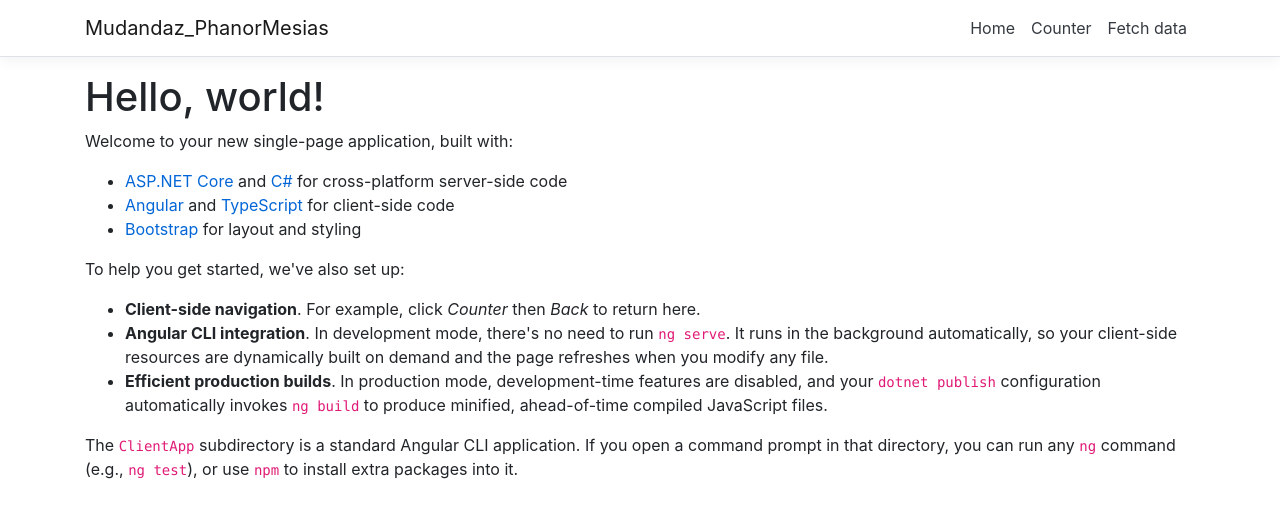
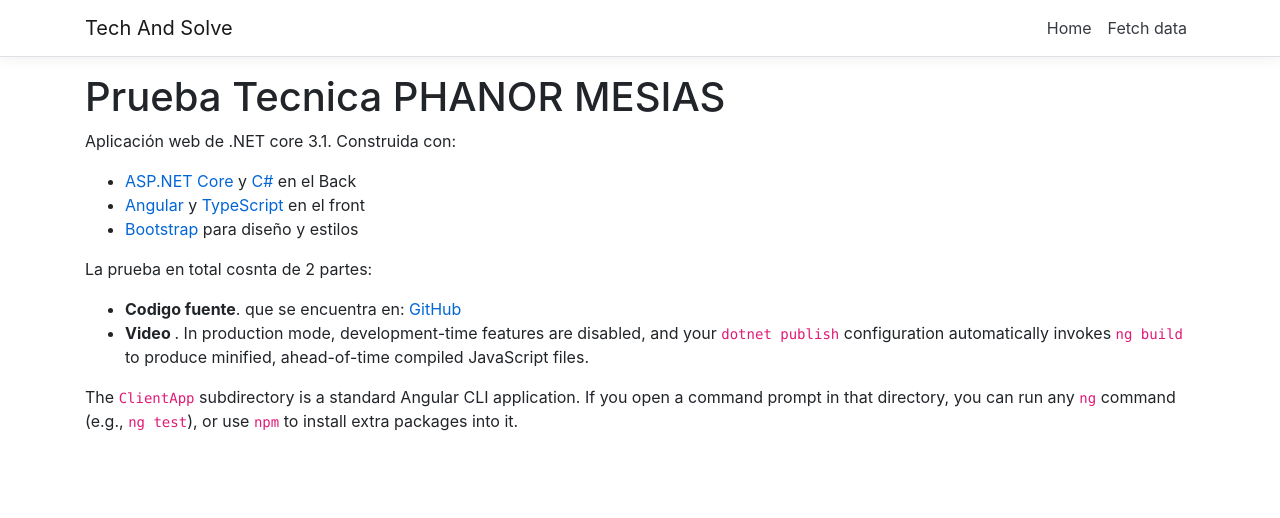
Before and after one commit to phadi/Mudandaz_PhanorMesias, an Angular app in the folder Mudandaz_PhanorMesias/ClientApp/: page / in a window 1280 px wide. Shown: the top 518 px of the page. Built offline with nearby package versions, Linux system fonts and the light colour scheme.

Commit message:
Primer commit

```diff
--- a/Mudandaz_PhanorMesias/ClientApp/src/app/home/home.component.html
+++ b/Mudandaz_PhanorMesias/ClientApp/src/app/home/home.component.html
@@ -1,14 +1,13 @@
-<h1>Hello, world!</h1>
-<p>Welcome to your new single-page application, built with:</p>
+<h1>Prueba Tecnica PHANOR MESIAS</h1>
+<p>Aplicación web de .NET core 3.1. Construida con:</p>
 <ul>
-  <li><a href='https://get.asp.net/'>ASP.NET Core</a> and <a href='https://msdn.microsoft.com/en-us/library/67ef8sbd.aspx'>C#</a> for cross-platform server-side code</li>
-  <li><a href='https://angular.io/'>Angular</a> and <a href='http://www.typescriptlang.org/'>TypeScript</a> for client-side code</li>
-  <li><a href='http://getbootstrap.com/'>Bootstrap</a> for layout and styling</li>
+  <li><a href='https://get.asp.net/'>ASP.NET Core</a> y <a href='https://msdn.microsoft.com/en-us/library/67ef8sbd.aspx'>C#</a> en el Back</li>
+  <li><a href='https://angular.io/'>Angular</a> y <a href='http://www.typescriptlang.org/'>TypeScript</a> en el front</li>
+  <li><a href='http://getbootstrap.com/'>Bootstrap</a> para diseño y estilos</li>
 </ul>
-<p>To help you get started, we've also set up:</p>
+<p>La prueba en total cosnta de 2 partes:</p>
 <ul>
-  <li><strong>Client-side navigation</strong>. For example, click <em>Counter</em> then <em>Back</em> to return here.</li>
-  <li><strong>Angular CLI integration</strong>. In development mode, there's no need to run <code>ng serve</code>. It runs in the background automatically, so your client-side resources are dynamically built on demand and the page refreshes when you modify any file.</li>
-  <li><strong>Efficient production builds</strong>. In production mode, development-time features are disabled, and your <code>dotnet publish</code> configuration automatically invokes <code>ng build</code> to produce minified, ahead-of-time compiled JavaScript files.</li>
+  <li><strong>Codigo fuente</strong>. que se encuentra en: <a href='https://github.com/phadi/Mudandaz_PhanorMesias.git'>GitHub</a> </li>
+  <li><strong>Video </strong>. In production mode, development-time features are disabled, and your <code>dotnet publish</code> configuration automatically invokes <code>ng build</code> to produce minified, ahead-of-time compiled JavaScript files.</li>
 </ul>
 <p>The <code>ClientApp</code> subdirectory is a standard Angular CLI application. If you open a command prompt in that directory, you can run any <code>ng</code> command (e.g., <code>ng test</code>), or use <code>npm</code> to install extra packages into it.</p>
--- a/Mudandaz_PhanorMesias/ClientApp/src/app/nav-menu/nav-menu.component.html
+++ b/Mudandaz_PhanorMesias/ClientApp/src/app/nav-menu/nav-menu.component.html
@@ -3,7 +3,7 @@
     class="navbar navbar-expand-sm navbar-toggleable-sm navbar-light bg-white border-bottom box-shadow mb-3"
   >
     <div class="container">
-      <a class="navbar-brand" [routerLink]="['/']">Mudandaz_PhanorMesias</a>
+      <a class="navbar-brand" [routerLink]="['/']">Tech And Solve</a>
       <button
         class="navbar-toggler"
         type="button"
@@ -27,11 +27,11 @@
           >
             <a class="nav-link text-dark" [routerLink]="['/']">Home</a>
           </li>
-          <li class="nav-item" [routerLinkActive]="['link-active']">
+          <!--<li class="nav-item" [routerLinkActive]="['link-active']">
             <a class="nav-link text-dark" [routerLink]="['/counter']"
               >Counter</a
             >
-          </li>
+          </li>-->
           <li class="nav-item" [routerLinkActive]="['link-active']">
             <a class="nav-link text-dark" [routerLink]="['/fetch-data']"
               >Fetch data</a
```
